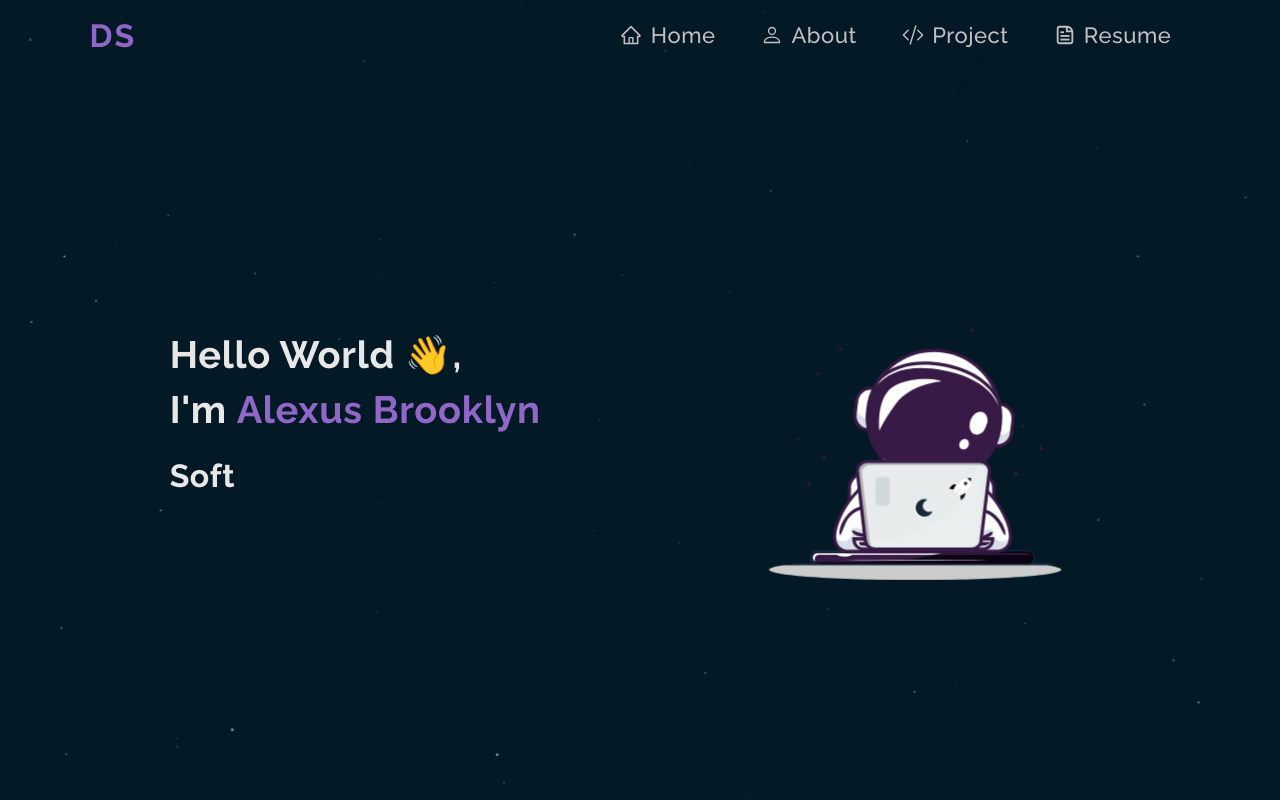
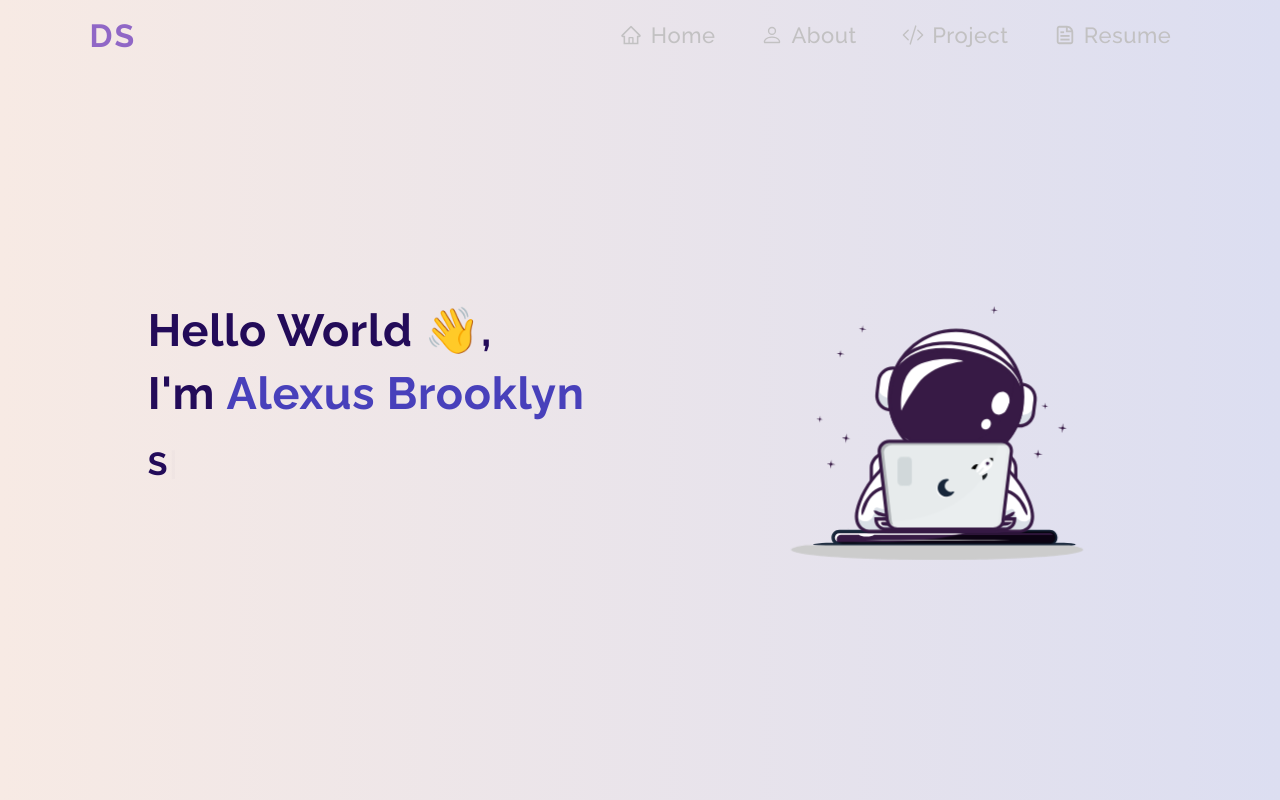
Before and after one commit to alexusbernard17/Website-Portfolio, a React (Create React App) app: page / in a window 1280 px wide. Shown: the top 800 px of the page. Built offline with nearby package versions, Linux system fonts and the light colour scheme.

Commit message:
change a few styling and texts

```diff
--- a/public/index.html
+++ b/public/index.html
@@ -5,14 +5,14 @@
     <link rel="icon" href="images/favicon.png" />
     <meta name="viewport"    content="width=device-width, initial-scale=1" />
     <meta name="theme-color" content="#000000" />
-    <meta name="author" content="Devansh Sahni">
+    <meta name="author" content="Alexus Brooklyn">
     <meta name="description" content="Personal portfolio made using Reactjs"/>
-    <meta property="og:title" content="Devansh Sahni portfolio">
+    <meta property="og:title" content="Alexus Brooklyn portfolio">
     <meta property="og:type" content="Website">
     <meta property="og:url" content="https://portfolio-devanshsahni.vercel.app/">
     <meta property="og:image" content="https://raw.githubusercontent.com/DevanshSahni/Portfolio/main/public/images/WebsiteImage.png">
 
-    <title>Devansh Sahni</title>
+    <title>Alexus Brooklyn</title>
     <link href="https://fonts.googleapis.com/css2?family=Raleway:wght@100;400;500;700&display=swap" rel="stylesheet">
     <link rel="preconnect" href="https://fonts.googleapis.com">
     <link rel="preconnect" href="https://fonts.gstatic.com" crossorigin>
--- a/src/App.js
+++ b/src/App.js
@@ -28,7 +28,7 @@ function App() {
       {Loading ? (
       <div className="loader">
         <HashLoader
-          color={'#9067C6'}
+          color={'#4840BB'}
           loading={true}
           size={100}
           aria-label="Loading Spinner"
@@ -38,9 +38,8 @@ function App() {
       ):(
       <div>
 
-      <Lottie className="bg" animationData={nightsky} loop={true} />
-      <Lottie className="bgtwo" animationData={nightsky} loop={true} />
-      <Lottie className="bgtemp" animationData={nightsky} loop={true} />
+      {/* <Lottie className="bg" anim
+      " animationData={nightsky} loop={true} />  */}
 
       <Nav/>
       <MoveToTop/>
--- a/src/Components/Typed.js
+++ b/src/Components/Typed.js
@@ -6,7 +6,7 @@ const Typed = () => {
     <div className="TypeEffect">
       <Typewriter
         options={{
-          strings: ['Software Developer', 'MERN Stack Developer'],
+          strings: ['Software Engineer', 'Full Stack Developer'],
           autoStart: true,
           loop: true,
           delay: 70,
--- a/src/index.css
+++ b/src/index.css
@@ -20,14 +20,16 @@
 
 body{
   font-family: 'Raleway', sans-serif;
-  background-color: #031926;
-  color: #E7E7E7;
+  background-color: #ffffff;
+  background: linear-gradient(90deg, #F7EAE4, #DCDEF1);
+  /* color: #E7E7E7; */
+  color: #230B59;
   min-height: 100vh;
 }
 
 b{
-  font-weight: 900;
-  color: #9067C6;
+  font-weight: bolder;
+  color: #4840BB;
 }
 
 /* Scrollbar */
@@ -209,14 +211,14 @@ b{
 .HomePage{
   display: flex;
   justify-content: space-evenly;
-  min-height: 80vh;
+  min-height: 75vh;
   margin-top: 100px;
   margin-bottom: -50px;
   align-items: center;
 }
 .HomeText h1{
   font-weight: 600;
-  font-size: 38px;
+  font-size: 45px;
   letter-spacing: 0.7px;
   padding-top: 10px;
 }
```
